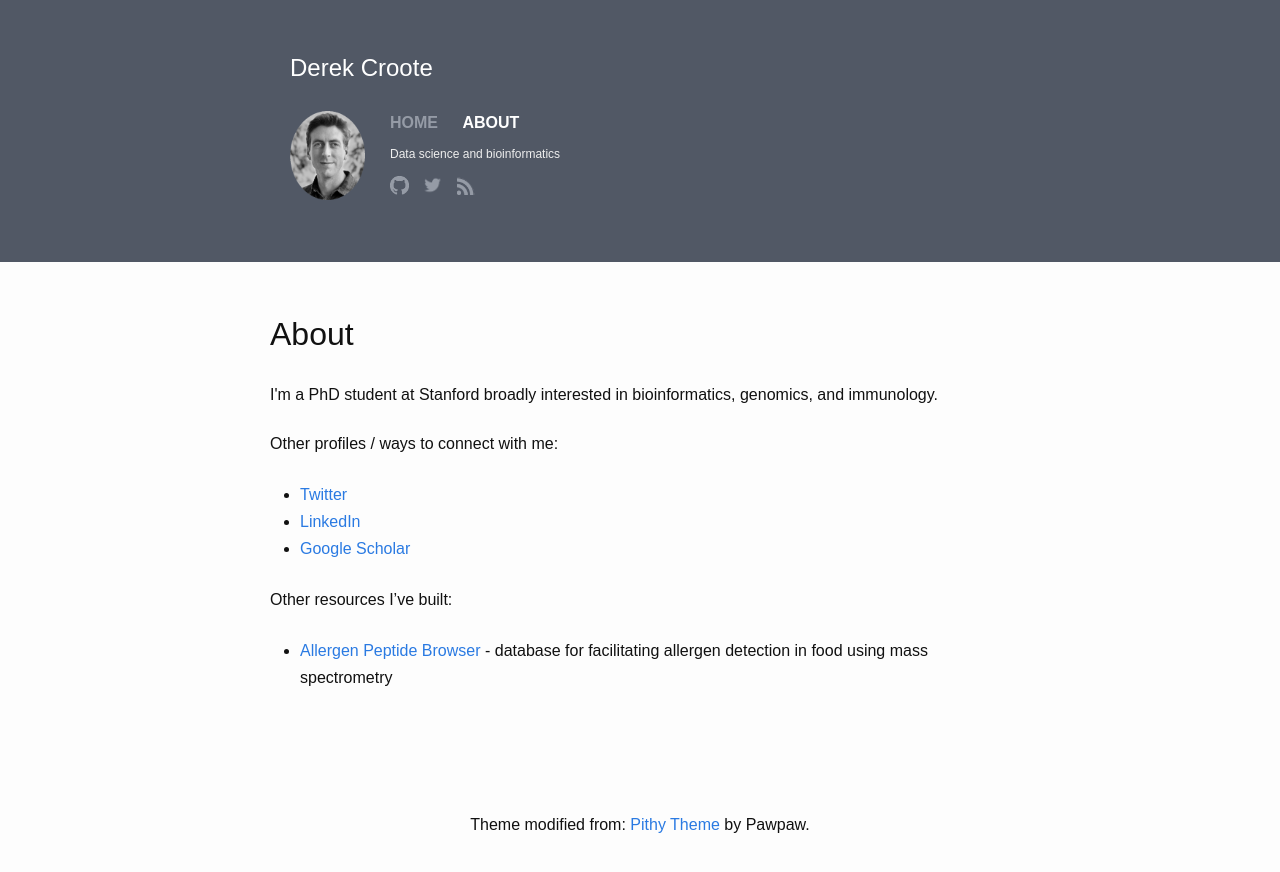
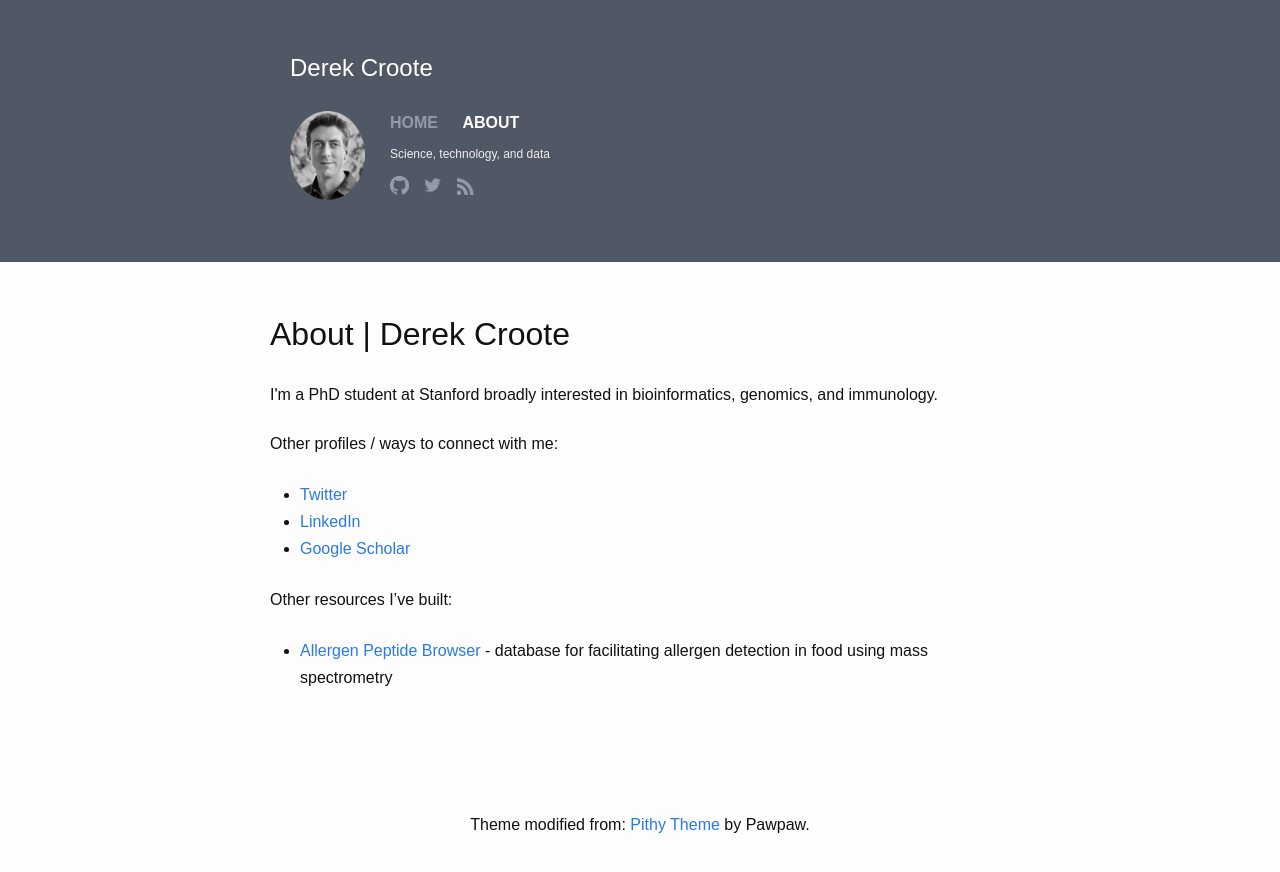
Before and after one commit to dcroote/dcroote.github.io, a Jekyll site: the page built from about.md, in a window 1280 px wide. Shown: the top 872 px of the page. Built offline with Jekyll 4.4.1, drawn with Linux system fonts in a browser that asks for light colours.

Commit message:
Improve page titles and site description

```diff
--- a/_config.yml
+++ b/_config.yml
@@ -1,11 +1,13 @@
 # Site settings
-title: Derek's blog
-motto: Data science and bioinformatics
+title: Blog | Derek Croote
+motto: Science, technology, and data
 author: Derek Croote
 email: dcroote@gmail.com
 baseurl: "" # the subpath of your site, e.g. /blog/
 url: "https://dcroote.github.io" # the base hostname & protocol for your site
 github_username:  dcroote
+twitter_username: DerekCroote
+description: Tutorials and thoughts on science, technology, and data from Derek Croote.
 
 # Build settings
 markdown: kramdown
--- a/about.md
+++ b/about.md
@@ -1,6 +1,6 @@
 ---
 layout: page
-title: About
+title: About | Derek Croote
 permalink: /about/
 ---
 
```
